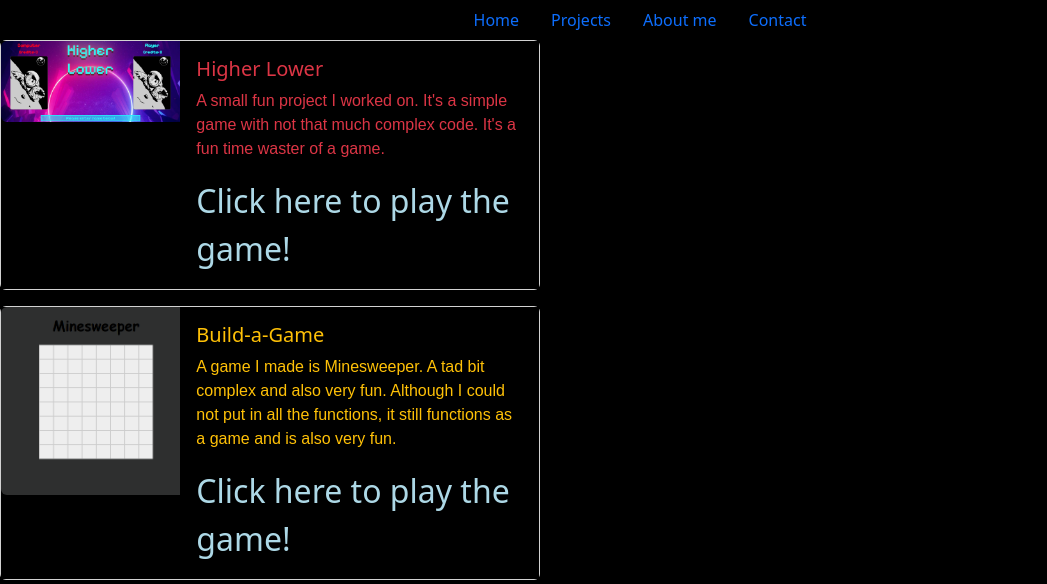
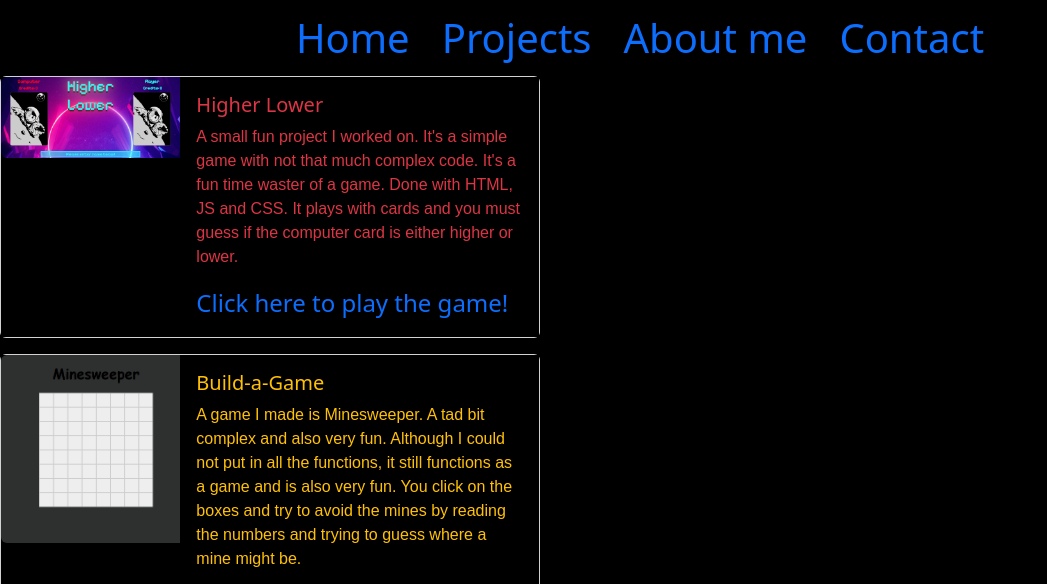
Before and after one commit to GabEtchells/GabEtchells.github.io, a PHP site: page /php/projects.php in a window 1280 px wide. Shown: the top 584 px of the page, without its empty margins (0-1047 px from the left). Run offline with PHP 8.4, Linux system fonts and the light colour scheme; some web fonts are replaced; grey boxes are pictures that could not be loaded.

Commit message:
Completed for p02, fixed some style code.

```diff
--- a/index.php
+++ b/index.php
@@ -21,7 +21,7 @@
 
 <body>
     <header>
-        <nav class="nav justify-content-center">
+        <nav class="nav justify-content-center fs-1">
             <a class="nav-link" href="index.php" aria-current="page">Home</a>
             <a class="nav-link" href="php/projects.php">Projects</a>
             <a class="nav-link" href="php/about-me.php">About me</a>
--- a/php/about-me.php
+++ b/php/about-me.php
@@ -21,7 +21,7 @@
 
 <body>
     <header>
-        <nav class="nav justify-content-center">
+        <nav class="nav justify-content-center fs-1">
             <a class="nav-link" href="../index.php" aria-current="page">Home</a>
             <a class="nav-link" href="projects.php">Projects</a>
             <a class="nav-link" href="about-me.php">About me</a>
@@ -62,13 +62,13 @@
             text-decoration: none;
             color: lightblue;
             font-family: "Bokor", system-ui;
-            font-size: xx-large;
+            font-size: x-large;
         }
 
         a:hover {
             color: crimson;
+            font-size: xx-large;
         }
-
         h1 {
             color: skyblue;
             font-family: "Bokor", system-ui;
--- a/php/contacts.php
+++ b/php/contacts.php
@@ -22,7 +22,7 @@
 <body>
     <header>
         <nav
-            class="nav justify-content-center"
+            class="nav justify-content-center fs-1"
         >
             <a class="nav-link" href="../index.php" aria-current="page">Home</a>
             <a class="nav-link" href="projects.php">Projects</a>
@@ -67,11 +67,12 @@
             text-decoration: none;
             color: lightblue;
             font-family: "Bokor", system-ui;
-            font-size: xx-large;
+            font-size: x-large;
         }
 
         a:hover {
             color: crimson;
+            font-size: xx-large;
         }
 
         h1 {
--- a/php/projects.php
+++ b/php/projects.php
@@ -21,7 +21,7 @@
 
 <body>
     <header>
-        <nav class="nav justify-content-center">
+        <nav class="nav justify-content-center fs-1">
             <a class="nav-link" href="../index.php" aria-current="page">Home</a>
             <a class="nav-link" href="projects.php">Projects</a>
             <a class="nav-link" href="about-me.php">About me</a>
@@ -40,7 +40,8 @@
                         <h5 class="card-title text-danger">Higher Lower</h5>
                         <p class="card-text text-danger">
                             A small fun project I worked on. It's a simple game with not that much complex code. It's a
-                            fun time waster of a game.
+                            fun time waster of a game. Done with HTML, JS and CSS. It plays with cards and you must
+                            guess if the computer card is either higher or lower.
                         </p>
                         <a href="projects/higher-lower/index.html">Click here to play the game!</a>
                     </div>
@@ -59,7 +60,8 @@
                         <p class="card-text text-warning">
                             A game I made is Minesweeper. A tad bit complex and also very fun. Although I could not put
                             in all the functions, it still functions as a game and
-                            is also very fun.
+                            is also very fun. You click on the boxes and try to avoid the mines by reading the numbers
+                            and trying to guess where a mine might be.
                         </p>
                         <a href="projects/minesweeper/ms-page.html">Click here to play the game!</a>
                     </div>
@@ -78,7 +80,7 @@
                         <p class="card-text text-primary">
                             A small web shop, made to be functional and able to place reviews with an "account" of
                             sorts. It works with a MySQL database able to store data and
-                            pull said data.
+                            pull said data. Written in PHP and HTML.
                         </p>
                     </div>
                 </div>
@@ -101,13 +103,12 @@
 
         a {
             text-decoration: none;
-            color: lightblue;
             font-family: "Bokor", system-ui;
-            font-size: xx-large;
+            font-size: x-large;
         }
 
         a:hover {
-            color: crimson;
+            font-size: xx-large;
         }
 
         h1 {
```
